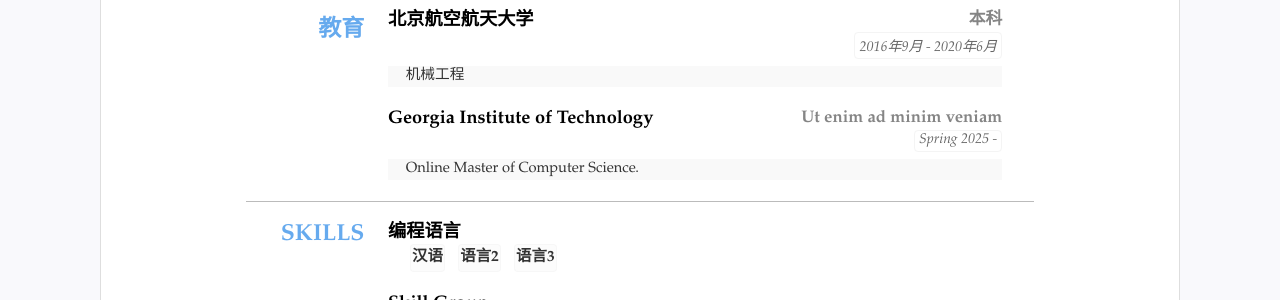
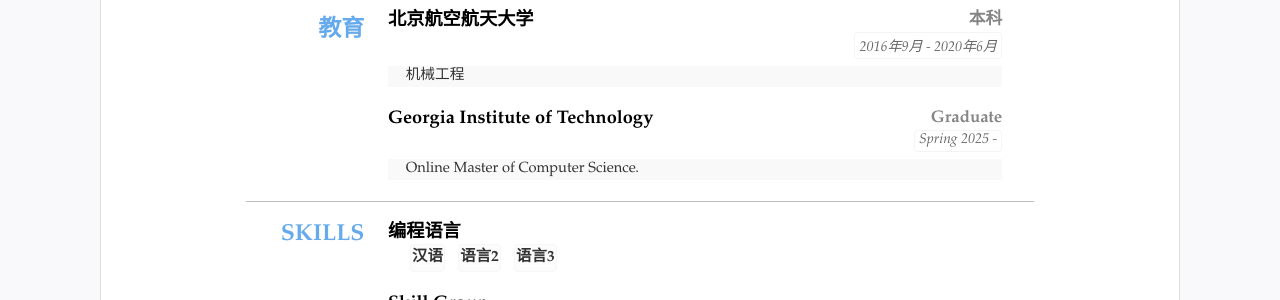
Before and after one commit to sphzzz/portfolio, a Jekyll site: the page built from index.html, in a window 1280 px wide. Shown: the part 207-507 px from the top of the page. Built offline with Jekyll 4.4.1, drawn with Linux system fonts in a browser that asks for light colours.

Commit message:
Update resume.yml

```diff
--- a/_data/resume.yml
+++ b/_data/resume.yml
@@ -36,7 +36,7 @@ main: #简历主要内容，
     detail: 机械工程
   - title: Georgia Institute of Technology
     duration: Spring 2025 -
-    sub: Ut enim ad minim veniam
+    sub: Graduate
     detail: Online Master of Computer Science.
 
 - type: skills
```
